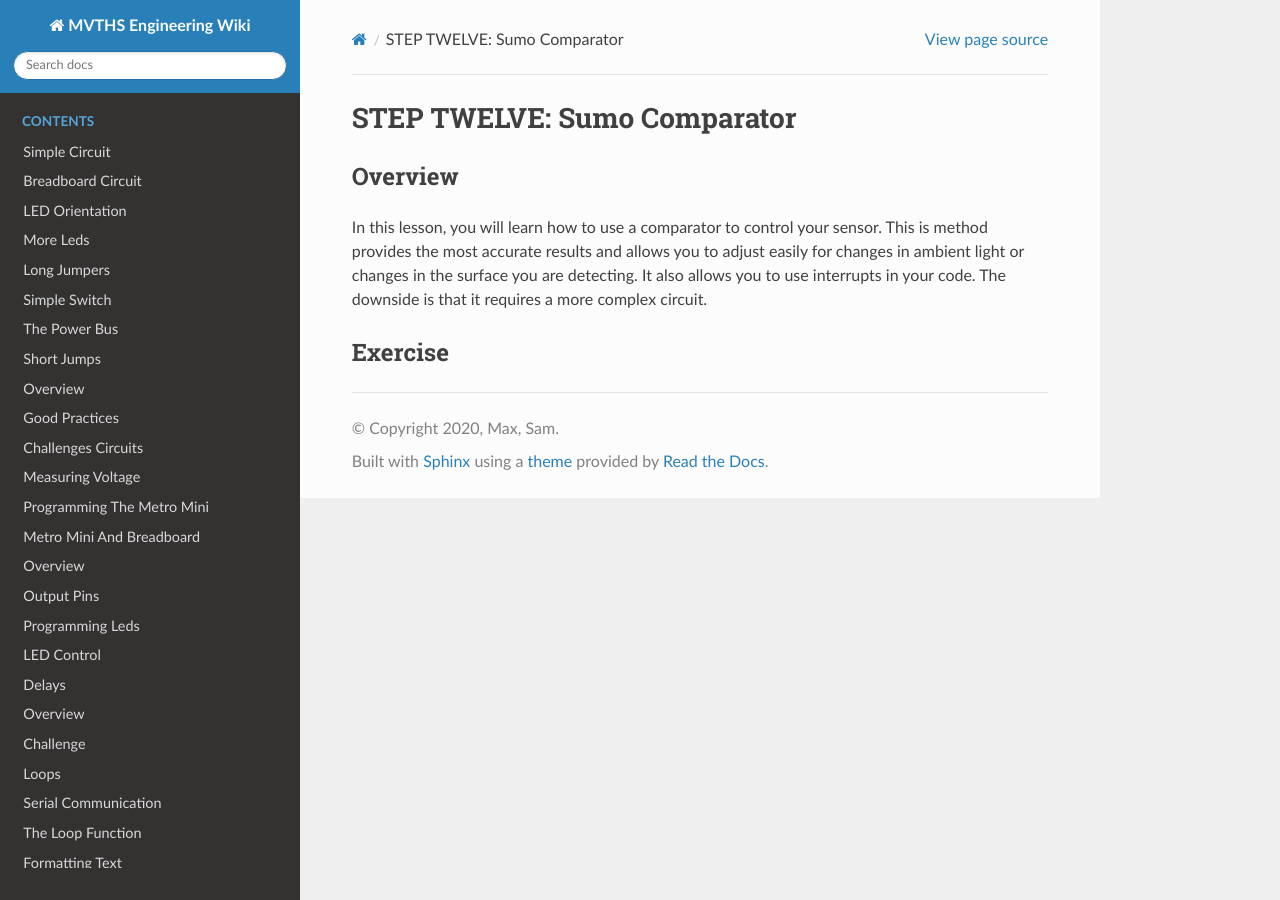
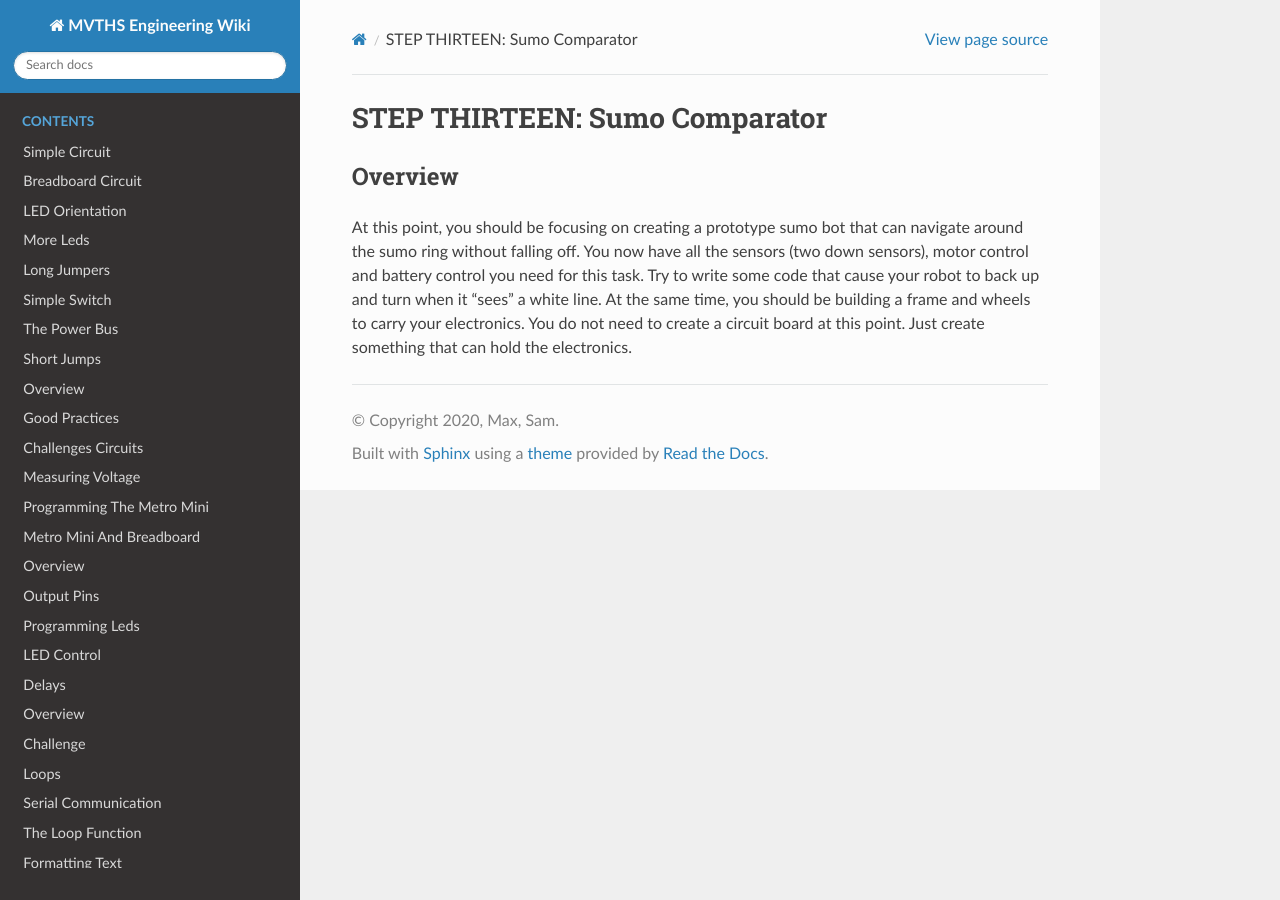
Before and after one commit to maxtkc/mvths-wiki, a Sphinx documentation site: the page built from docs/070xr-driving-robot.rst, in a window 1280 px wide. Built offline with Sphinx 7.4.7 and the Read the Docs theme 2.0.0, drawn with Linux system fonts in a browser that asks for light colours; pages that are not in the unit, such as notebooks, are missing from menus.

Commit message:
Update 070xr-driving-robot.rst

```diff
--- a/docs/070xr-driving-robot.rst
+++ b/docs/070xr-driving-robot.rst
@@ -1,10 +1,7 @@
-STEP TWELVE: Sumo Comparator
+STEP THIRTEEN: Sumo Comparator
 ======================
 
 Overview
 --------
 
-In this lesson, you will learn how to use a comparator to control your sensor. This is method provides the most accurate results and allows you to adjust easily for changes in ambient light or changes in the surface you are detecting. It also allows you to use interrupts in your code. The downside is that it requires a more complex circuit.
-
-Exercise
---------
+At this point, you should be focusing on creating a prototype sumo bot that can navigate around the sumo ring without falling off. You now have all the sensors (two down sensors), motor control and battery control you need for this task. Try to write some code that cause your robot to back up and turn when it "sees" a white line. At the same time, you should be building a frame and wheels to carry your electronics. You do not need to create a circuit board at this point. Just create something that can hold the electronics.
```
